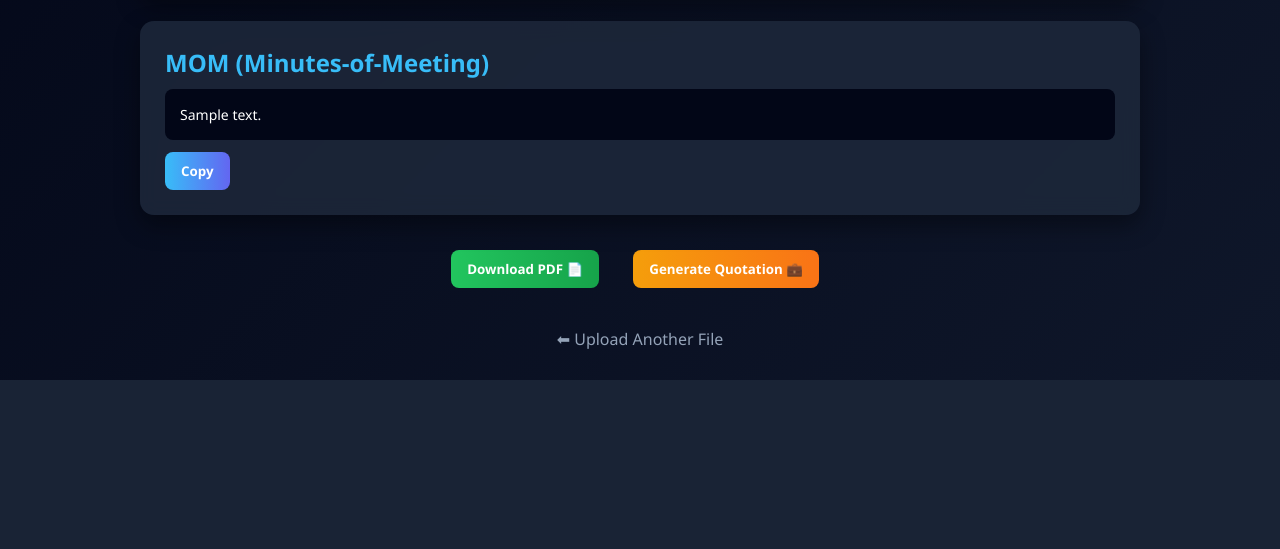
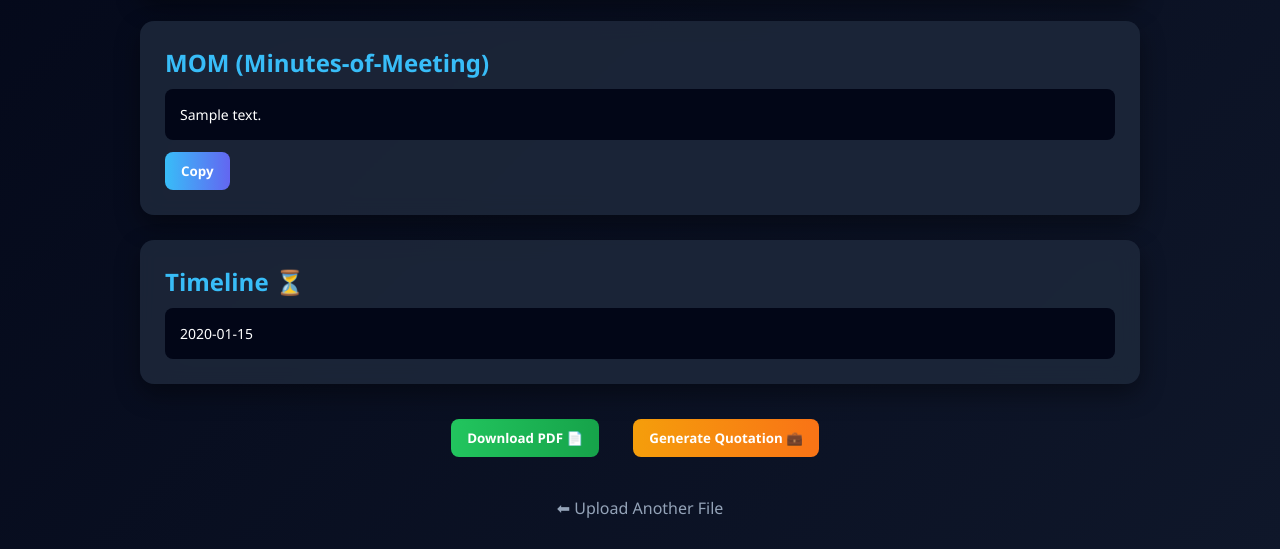
Before and after one commit to SantoshP15/AI-Meet, a Flask app: template templates/result.html in a window 1280 px wide. Shown: the part 465-1014 px from the top of the page. Before the commit the page ends 845 px from the top, so only its background shows below. Run offline with Flask 3, Linux system fonts and the light colour scheme; the template is opened without the code that fills it: most values are stand-ins (such as "Sample title", 1, 10 or a date in 2020); parts of the project's set-up code (start-up, migrations or seed data) failed here and were passed over.

Commit message:
Initial commit

```diff
--- a/main.py
+++ b/main.py
@@ -2,6 +2,7 @@ from flask import Flask, request, render_template, send_file, jsonify
 import whisper
 import requests
 import os
+import re
 import sqlite3
 import pandas as pd
 from reportlab.platypus import SimpleDocTemplate, Paragraph, Table, TableStyle, Spacer
@@ -89,6 +90,48 @@ def detect_roles(requirement):
     return list(set(roles))
 
 
+
+def extract_timeline_from_transcript(transcript):
+    number_words = {
+    "one": "1",
+    "two": "2",
+    "three": "3",
+    "four": "4",
+    "five": "5",
+    "six": "6",
+    "seven": "7",
+    "eight": "8",
+    "nine": "9",
+    "ten": "10"
+}
+    text = transcript.lower()
+
+    # Convert word numbers → digits
+    for word, digit in number_words.items():
+        text = text.replace(word, digit)
+
+    timeline_keywords = [
+        "complete", "finish", "delivery", "timeline",
+        "deadline", "duration", "take", "done in"
+    ]
+
+    patterns = [
+        r'(\d+)\s*days?',
+        r'(\d+)\s*weeks?',
+        r'(\d+)\s*months?'
+    ]
+
+    for pattern in patterns:
+        for match in re.finditer(pattern, text):
+            start = match.start()
+
+            context = text[max(0, start-30):start]
+
+            if any(keyword in context for keyword in timeline_keywords):
+                return match.group(0)
+
+    return None
+
 def select_team(df, roles):
     team = []
 
@@ -139,7 +182,7 @@ def parse_mom_sections(text):
 
     return sections
 
-def generate_mom_pdf(sections, attendees, file_path="summary.pdf"):
+def generate_mom_pdf(sections, attendees, timeline, file_path="summary.pdf"):
     styles = getSampleStyleSheet()
     doc = SimpleDocTemplate(file_path)
 
@@ -148,7 +191,8 @@ def generate_mom_pdf(sections, attendees, file_path="summary.pdf"):
     # ===== HEADER =====
     elements.append(Paragraph("<font size=26 color='orange'><b>Minutes</b></font>", styles["Title"]))
     elements.append(Spacer(1, 10))
-
+    elements.append(Paragraph(f"<b>Timeline:</b> {timeline}", styles["Normal"]))
+    elements.append(Spacer(1, 15))
     elements.append(Paragraph("<b>Meeting Title:</b> AI Generated Meeting", styles["Normal"]))
     elements.append(Paragraph("<b>Date & Time:</b> Auto Generated", styles["Normal"]))
     elements.append(Paragraph("<b>Location:</b> Virtual", styles["Normal"]))
@@ -256,6 +300,9 @@ Transcript:
         summary = call_llm(prompt)
         sections = parse_mom_sections(summary)
         attendees = detect_attendees_from_transcript(transcript)
+        timeline = extract_timeline_from_transcript(transcript)
+        if not timeline:
+            timeline = "Not mentioned"
         print("Detected attendees:", attendees)
         # Save to DB
         conn = get_db()
@@ -271,7 +318,8 @@ Transcript:
     transcript=transcript,
     summary=summary,
     attendees=attendees,
-    sections=sections
+    sections=sections,
+    timeline=timeline
 )
     except Exception as e:
         return jsonify({"error": str(e)}), 500
@@ -315,8 +363,9 @@ def download_pdf():
     sections = parse_mom_sections(summary)
     attendees = request.args.get("attendees", "")
     attendees_list = attendees.split(",") if attendees else []
+    timeline = request.args.get("timeline", "Not mentioned")
 
-    generate_mom_pdf(sections, attendees_list, file_path)
+    generate_mom_pdf(sections, attendees_list, timeline, file_path)
 
     return send_file(file_path, as_attachment=True)
 
--- a/templates/result.html
+++ b/templates/result.html
@@ -175,12 +175,19 @@
             </div>
         </div>
 
+        <div class="box">
+            <h2>Timeline ⏳</h2>
+            <p>{{ timeline }}</p>
+        </div>
+
+
         <!-- Actions -->
         <div class="bottom-actions">
 
             <!-- Download -->
             <form action="/download">
     <input type="hidden" name="summary" value="{{ summary }}">
+    <input type="hidden" name="timeline" value="{{ timeline }}">
     <input type="hidden" name="attendees" value="{{ attendees | join(',') }}">
     <button class="download" type="submit">Download PDF 📄</button>
 </form>
```
Also changed, not shown: meetings.db, 3 other files.
